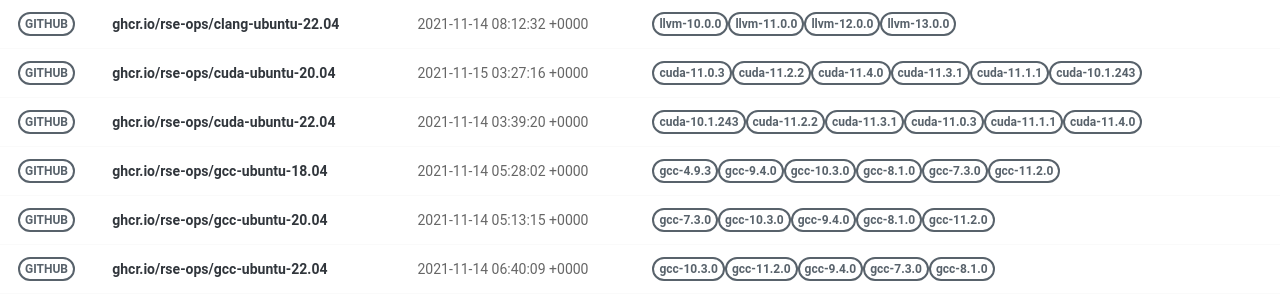
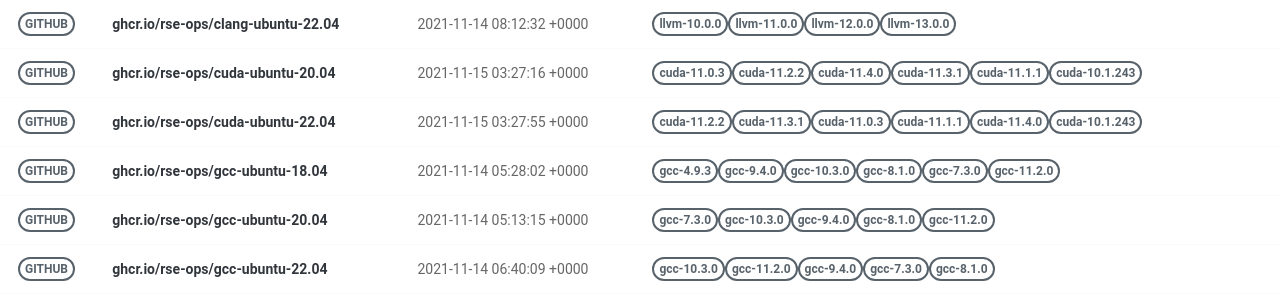
Before and after one commit to rse-ops/docker-images, a Jekyll site: the page built from pages/index.md, in a window 1280 px wide. Shown: the part 228-528 px from the top of the page. Built offline with Jekyll 4.4.1, drawn with Linux system fonts in a browser that asks for light colours; nearby versions of some CDN libraries.

Commit message:
Automated push to update library 2021-11-15

```diff
--- a/_library/ghcr.io-rse-ops-cuda-ubuntu-22.04.md
+++ b/_library/ghcr.io-rse-ops-cuda-ubuntu-22.04.md
@@ -1,14 +1,11 @@
 ---
 layout: container
 name: ghcr.io/rse-ops/cuda-ubuntu-22.04
-updated_at: 2021-11-14 03:39:20.441330
+updated_at: 2021-11-15 03:27:55.225344
 
 
 container_url: https://github.com/orgs/rse-ops/packages/container/package/cuda-ubuntu-22.04
 versions:
- - tag: cuda-10.1.243
-   dockerfile: https://github.com/rse-ops/docker-images/blob/main/ubuntu/cuda/Dockerfile
-   manifest: https://crane.ggcr.dev/manifest/ghcr.io/rse-ops/cuda-ubuntu-22.04:cuda-10.1.243
  - tag: cuda-11.2.2
    dockerfile: https://github.com/rse-ops/docker-images/blob/main/ubuntu/cuda/Dockerfile
    manifest: https://crane.ggcr.dev/manifest/ghcr.io/rse-ops/cuda-ubuntu-22.04:cuda-11.2.2
```
Also changed, not shown: other parts of _library/ghcr.io-rse-ops-cuda-ubuntu-22.04.md (+3 -0 lines).
